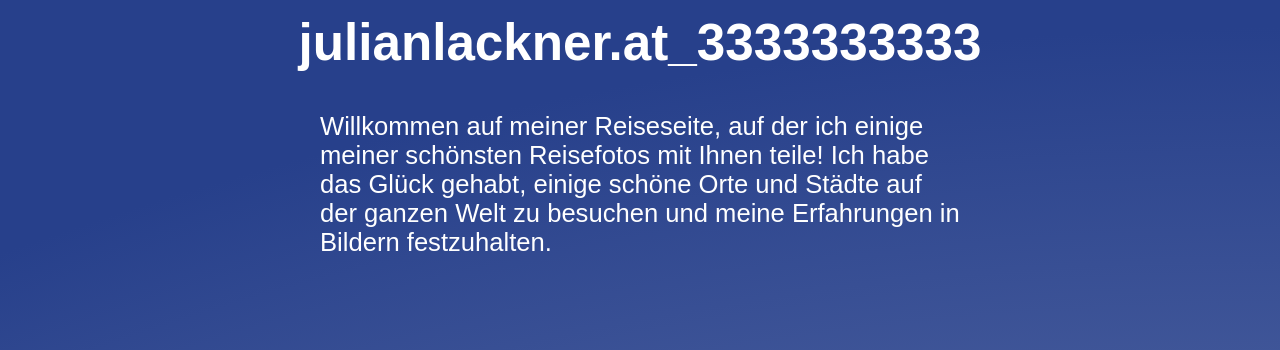
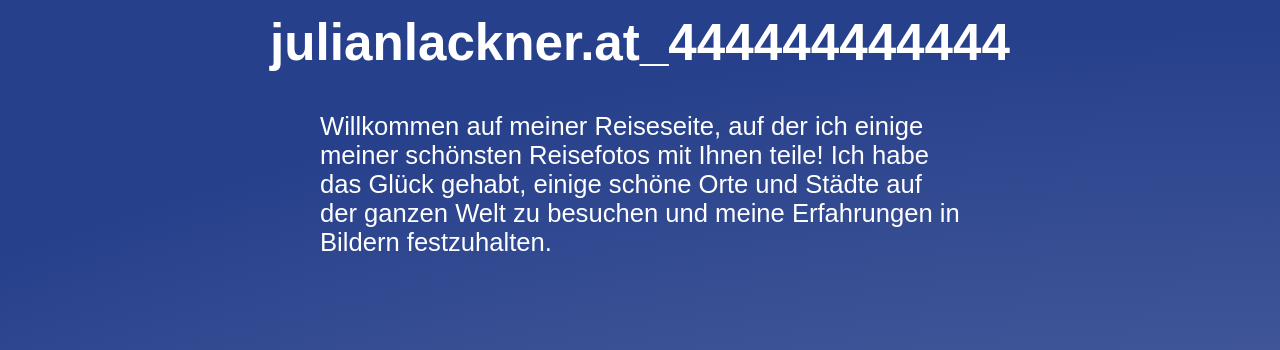
Before and after one commit to Ali-Riese/julianlackner.github.io, a plain HTML site: page index.html in a window 1280 px wide. Shown: the top 350 px of the page. Drawn offline with Linux system fonts and the light colour scheme.

Commit message:
* test github webhook

```diff
--- a/index.html
+++ b/index.html
@@ -10,7 +10,7 @@
 <body id="start">
     <div id="fächerFlex">
 
-<h1 id="UeberschriftStartseite">julianlackner.at_3333333333</h1>
+<h1 id="UeberschriftStartseite">julianlackner.at_444444444444</h1>
 
     <br><br><br><br><br>
 
```
